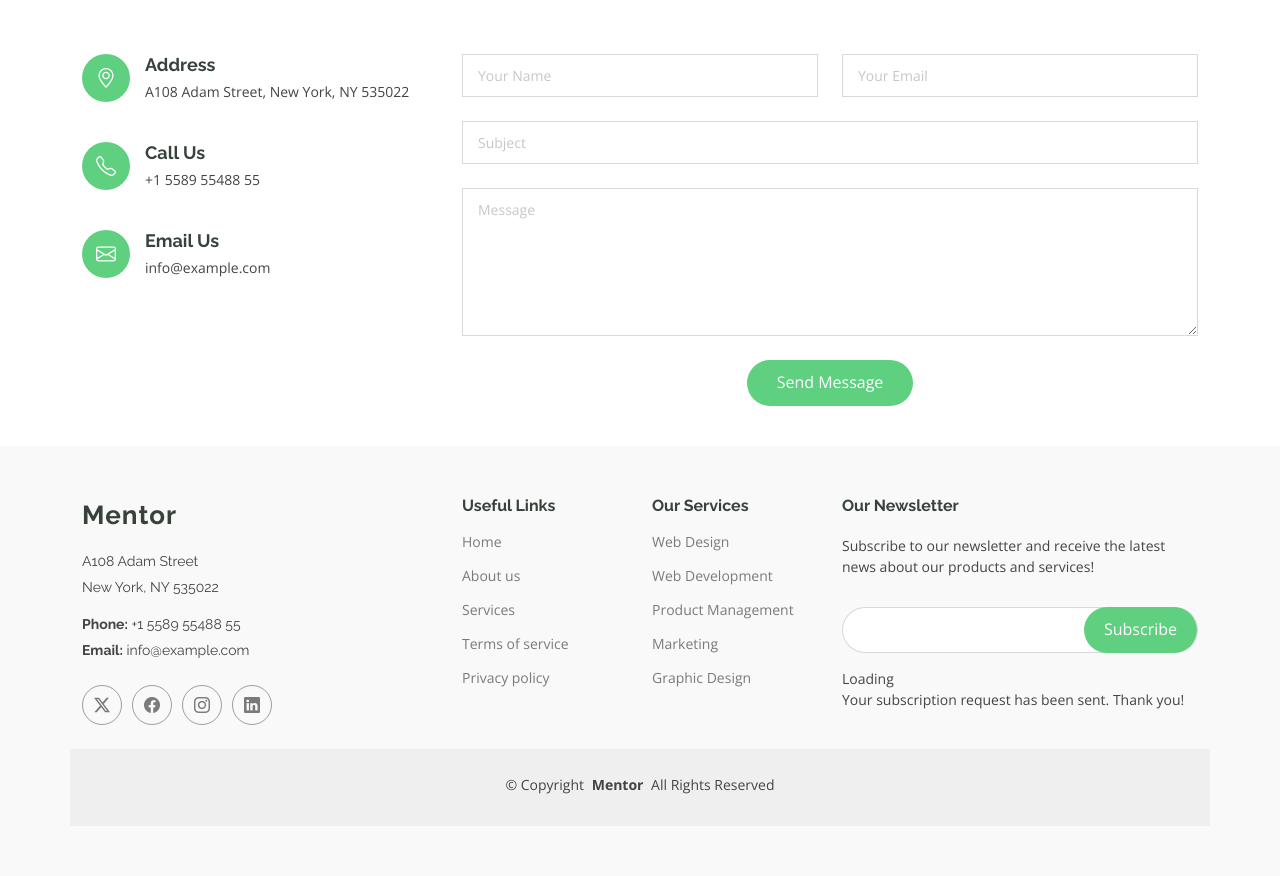
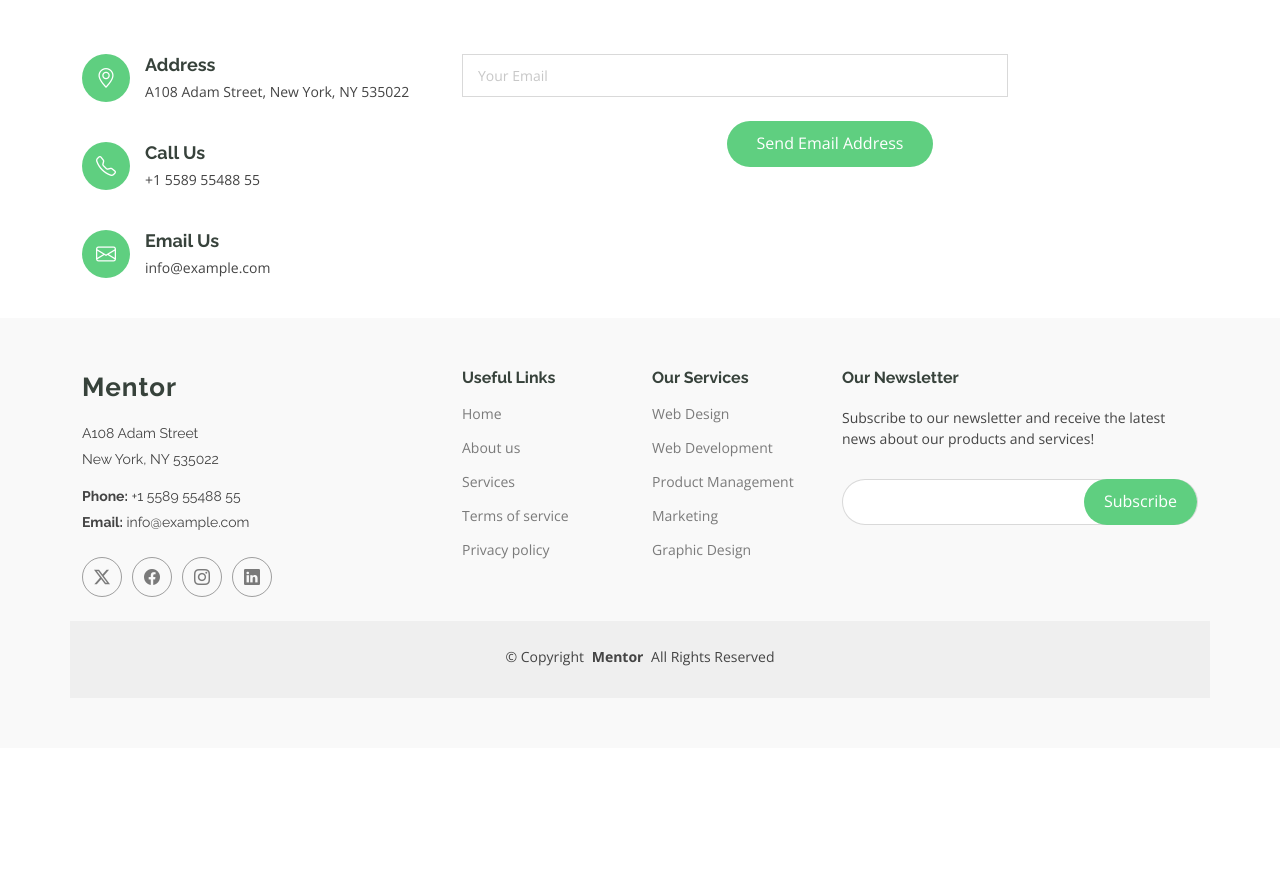
Before and after one commit to Shahvandi/mysite, a Django app: page /contact/ in a window 1280 px wide. Shown: the part 502-1378 px from the top of the page. After the commit the page ends 1200 px from the top, so only its background shows below. Run offline with Django 5.2, Linux system fonts and the light colour scheme; data comes from the database, SQL or seed files in the repository; both versions use the stored data as it was after the commit; some libraries are stand-ins or nearby versions.

Commit message:
Email Verfied, Ready for Depoyment

```diff
--- a/mysite/urls.py
+++ b/mysite/urls.py
@@ -2,10 +2,11 @@ from . import settings
 from django.conf.urls.static import static
 from django.contrib import admin
 from django.urls import path
-from .views import home, contact
+from .views import home, contact, check_otp
 
 urlpatterns = [
     path('admin/', admin.site.urls),
     path('', home, name='home'),
     path('contact/', contact, name='contact'),
+    path('check/', check_otp, name='check'),
 ] + static(settings.MEDIA_URL, document_root=settings.MEDIA_ROOT)
--- a/mysite/views.py
+++ b/mysite/views.py
@@ -1,30 +1,78 @@
-from django.shortcuts import render, HttpResponse, reverse
-from teacher.models import Teacher
+from django.shortcuts import render, HttpResponse, reverse, redirect
+from django.template.context_processors import request
+
+from teacher.models import Teacher, Otp
 from user_messages.models import Message
-
+from django.utils.crypto import get_random_string
+from random import randint
+import smtplib, ssl
 
 def home(request):
+    if request.method == 'POST':
+        print('Email: ', request.POST['email'])
+        text = 'Your email address sent!.'
+        return HttpResponse(f'<h1><a href="">{text}</a></h1>')
     page = 'home'
     teachers = Teacher.objects.filter(is_active=True)
     count = len(Message.unreads.all())
 
-    # for m in Message.unreads.all():
-    #     m.unread=False
-    #     m.save()
-
     return render(request, 'index.html', {'teachers': teachers, 'count': count, 'page': page})
 
 def contact(request):
-    page = 'contact'
+    # if request.user.is_authenticated:
+    #     return redirect('/')
     if request.method == 'POST':
-        name = request.POST.get('name')
-        home = reverse('home')
-        if name:
-            Message.objects.create(name=request.POST['name'], email=request.POST['email'], subject=request.POST['subject'], message=request.POST['message'])
-            text = 'OK, Your message sent!'
+        email = request.POST.get('verify_email')
+        if email:
+            Otp.objects.filter(email=email).delete()
+            code = randint(100, 999)
+
+            token = get_random_string(length=32)
+            Otp.objects.create(email=email, code=code, token=token)
+
+            Server = 'smtp.gmail.com'
+            Port = 465
+
+            sender_email = "shahvandi2010@gmail.com"
+            app_password = "qscl xtmj lcnd ujxl"
+            # receiver_email = ["kiani_un@yahoo.com", "shahvandi2010@gmail.com"]
+            receiver_email = email
+
+            # code = randint(100, 999)
+            message = f'Wellcome\nYour code is: {code}'
+            # message = "hello world\n Good Luck"
+
+            context = ssl.create_default_context()
+            with smtplib.SMTP_SSL(Server, Port, context=context) as server:
+                server.login(sender_email, app_password)
+                server.sendmail(sender_email, receiver_email, message)
+                print(f'Email Sent!\nCode: {code}')
+
+            return redirect(reverse('check') + f'?token={token}')
         else:
             print('Email: ', request.POST['email'])
             text = 'Your email address sent!.'
-        return HttpResponse(f'<h1><a href="{ home }">{ text }</a></h1>')
+        return HttpResponse(f'<h1><a href="{home}">{text}</a></h1>')
+    page = 'contact'
     count = len(Message.unreads.all())
     return render(request, 'contact.html', {'count': count, 'page': page})
+
+def check_otp(request):
+    # if request.user.is_authenticated:
+    #     return redirect('/')
+    home = reverse('home')
+    if request.method == 'POST':
+        token = request.GET.get('token')
+        code = request.POST['code']
+        otp = Otp.objects.filter(code=code, token=token)
+        if otp:
+            Message.objects.create(name=request.POST['name'], email=otp[0].email, subject=request.POST['subject'], message=request.POST['message'])
+            text = 'OK, Your message sent!'
+            otp.delete()
+            return HttpResponse(f'<h1><a href="{home}">{text}</a></h1>')
+        text = 'Code is wrong!'
+        return HttpResponse(f'<h1><a href="">{text}</a></h1>')
+        # form.add_error('__all__', 'Invalid Code')
+        # return render(request, 'check.html')
+    # form = CheckOtpForm()
+    return render(request, 'check.html')
--- a/teacher/models.py
+++ b/teacher/models.py
@@ -4,3 +4,8 @@ from django.db import models
 
 class Teacher(User):
     image = models.ImageField(upload_to='teachers/')
+
+class Otp(models.Model):
+    email = models.CharField(max_length=11)
+    token = models.CharField(max_length=100,unique=True, null=True)
+    code = models.SmallIntegerField()
--- a/templates/contact.html
+++ b/templates/contact.html
@@ -35,7 +35,6 @@
       <div class="container" data-aos="fade-up" data-aos-delay="100">
 
         <div class="row gy-4">
-
           <div class="col-lg-4">
             <div class="info-item d-flex" data-aos="fade-up" data-aos-delay="300">
               <i class="bi bi-geo-alt flex-shrink-0"></i>
@@ -60,31 +59,17 @@
                 <p>info@example.com</p>
               </div>
             </div><!-- End Info Item -->
-
           </div>
-
           <div class="col-lg-8">
             <form action="" method="post" class="php-email-form" data-aos="fade-up" data-aos-delay="200">
               {% csrf_token %}
               <div class="row gy-4">
-                <div class="col-md-6">
-                  <input type="text" class="form-control" name="name" placeholder="Your Name" required="">
-                </div>
-                <div class="col-md-6 ">
-                  <input type="email" class="form-control" name="email" placeholder="Your Email" required="">
-                </div>
-                <div class="col-md-12">
-                  <input type="text" class="form-control" name="subject" placeholder="Subject" required="">
-                </div>
-                <div class="col-md-12">
-                  <textarea class="form-control" name="message" rows="6" placeholder="Message" required=""></textarea>
+                <div class="col-md-9">
+                  <input type="email" class="form-control" name="verify_email" placeholder="Your Email" required="">
                 </div>
 
                 <div class="col-md-12 text-center">
-                  <div class="loading">Loading</div>
-                  <div class="error-message"></div>
-                  <div class="sent-message">Your message has been sent. Thank you!</div>
-                  <button type="submit">Send Message</button>
+                  <button type="submit">Send Email Address</button>
                 </div>
 
               </div>
--- a/templates/includes/footer.html
+++ b/templates/includes/footer.html
@@ -5,7 +5,7 @@
     <div class="container footer-top">
       <div class="row gy-4">
         <div class="col-lg-4 col-md-6 footer-about">
-          <a href="index.html" class="logo d-flex align-items-center">
+          <a href="{% url 'home' %}" class="logo d-flex align-items-center">
             <span class="sitename">Mentor</span>
           </a>
           <div class="footer-contact pt-3">
@@ -53,9 +53,9 @@
               <input class="form-control" type="email" name="email">
               <input type="submit" value="Subscribe">
             </div>
-            <div class="loading">Loading</div>
-            <div class="error-message"></div>
-            <div class="sent-message">Your subscription request has been sent. Thank you!</div>
+{#            <div class="loading">Loading</div>#}
+{#            <div class="error-message"></div>#}
+{#            <div class="sent-message">Your subscription request has been sent. Thank you!</div>#}
           </form>
         </div>
 
```
Also changed, not shown: teacher/admin.py (+6 -12 lines), templates/check.html (added, +102 -0 lines), db.sqlite3, teacher/migrations/0002_otp.py (added), 1 other file.
